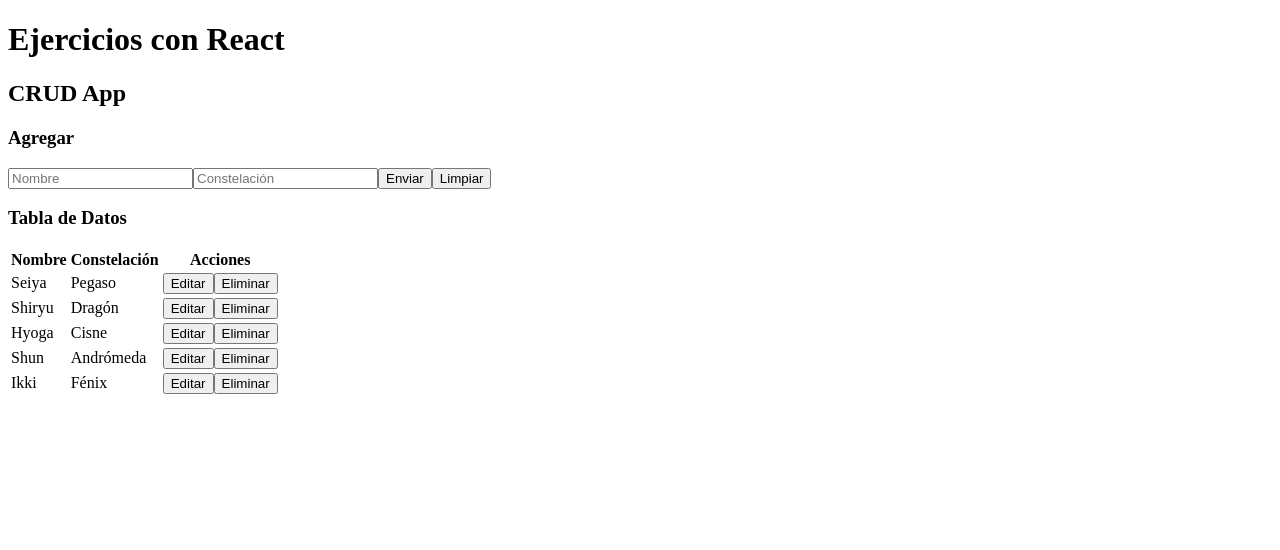
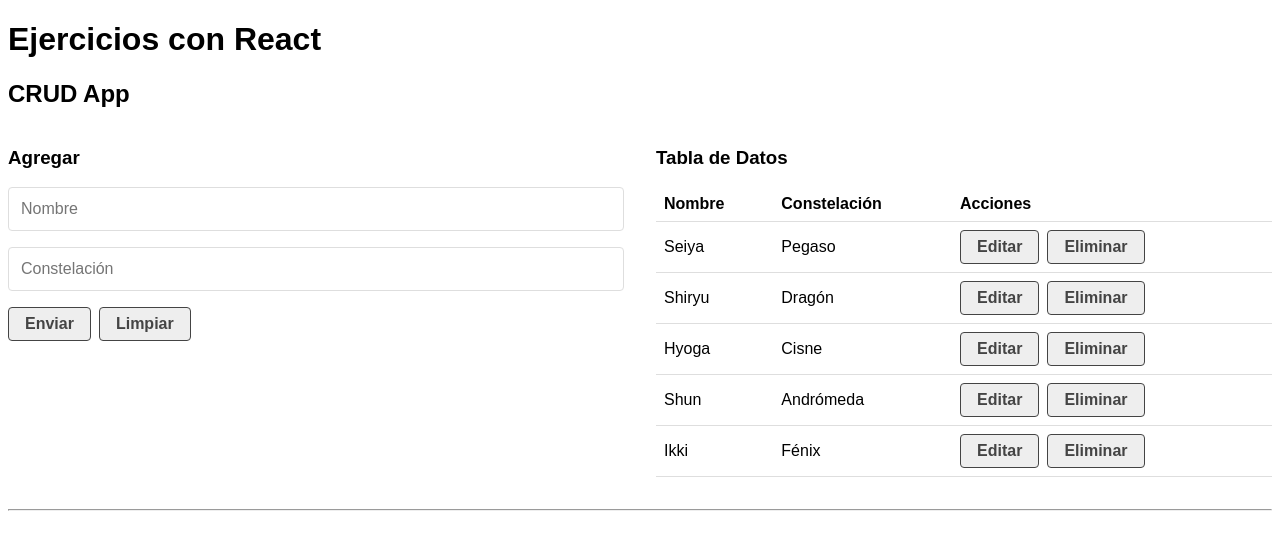
Before and after one commit to hector-mendoza/react, a React (Create React App) app in the folder crud/: page / in a window 1280 px wide. Shown: the top 550 px of the page. Built offline with nearby package versions, Linux system fonts and the light colour scheme.

Commit message:
CRUD - DELETE & adding styles

```diff
--- a/crud/src/App.js
+++ b/crud/src/App.js
@@ -5,6 +5,7 @@
     <div>
       <h1>Ejercicios con React</h1>
       <CrudApp />
+      <hr />
     </div>
   );
 }
--- a/crud/src/components/CrudApp.js
+++ b/crud/src/components/CrudApp.js
@@ -45,7 +45,17 @@
         setDb(newData);
     };
 
-    const deleteData = (id) => { };
+    const deleteData = (id) => {
+        let isDelete = window.confirm(`¿estás seguro de eliminar el registro con el ID: ${id}?`);
+
+        if (isDelete) {
+            // if user confirmed
+            let newData = db.filter((el) => (el.id !== id));
+            setDb(newData);
+        } else {
+            return;
+        }
+    };
 
     return (
         <div>
--- a/crud/src/index.css
+++ b/crud/src/index.css
@@ -0,0 +1,117 @@
+html {
+    box-sizing: border-box;
+    font-size: 16px;
+    font-family: sans-serif;
+}
+
+*,
+*:after,
+*::before {
+    box-sizing: inherit;
+}
+
+input[type="text"],
+input[type="email"],
+textarea {
+    border: thin solid #dedede;
+    border-radius: 0.25rem;
+    padding: 0.75rem;
+    margin-bottom: 1rem;
+    outline: none;
+    display: block;
+    width: 100%;
+    font-size: 1rem;
+    line-height: 1;
+    background-color: transparent;
+}
+
+textarea {
+    font-family: inherit;
+    resize: none;
+}
+
+button,
+input[type="submit"],
+input[type="reset"] {
+    border: thin solid #444;
+    border-radius: 0.25rem;
+    padding: 0.5rem 1rem;
+    margin: 0 0.5rem 0 0;
+    display: inline-block;
+    background-color: #eee;
+    color: #444;
+    font-weight: bold;
+    font-size: 1rem;
+    line-height: 1;
+    text-transform: none;
+    text-decoration: none;
+    text-align: center;
+    vertical-align: middle;
+    cursor: pointer;
+}
+
+form {
+    margin-bottom: 1rem;
+}
+
+hr {
+    margin: 2rem auto;
+}
+
+img {
+    max-width: 100%;
+    height: auto;
+}
+
+label {
+    padding: 0.5rem 0;
+    margin: 0 0 0.5rem 0;
+    display: inline-block;
+    color: #444;
+    font-weight: bold;
+    line-height: 1;
+    cursor: pointer;
+}
+
+select {
+    border: thin solid #dedede;
+    border-radius: 0.25rem;
+    padding: 0.5rem;
+    margin: 0 0 0.5rem 0;
+    display: block;
+    width: 100%;
+    color: #444;
+    font-size: 1rem;
+    line-height: 1;
+    background-color: transparent;
+    cursor: pointer;
+}
+
+table {
+    border-spacing: 0;
+    border-collapse: collapse;
+    width: 100%;
+}
+
+th,
+td {
+    text-align: left;
+    padding: 0.5rem;
+    border-bottom: thin solid #dedede;
+}
+
+@media screen and (min-width: 1024px) {
+    .grid-1-2 {
+        display: grid;
+        grid-template-columns: 1fr 1fr;
+        align-items: start;
+        gap: 2rem;
+    }
+
+    .grid-1-3 {
+        display: grid;
+        grid-template-columns: 1fr 1fr 1fr;
+        align-items: start;
+        gap: 2rem;
+    }
+}
```
